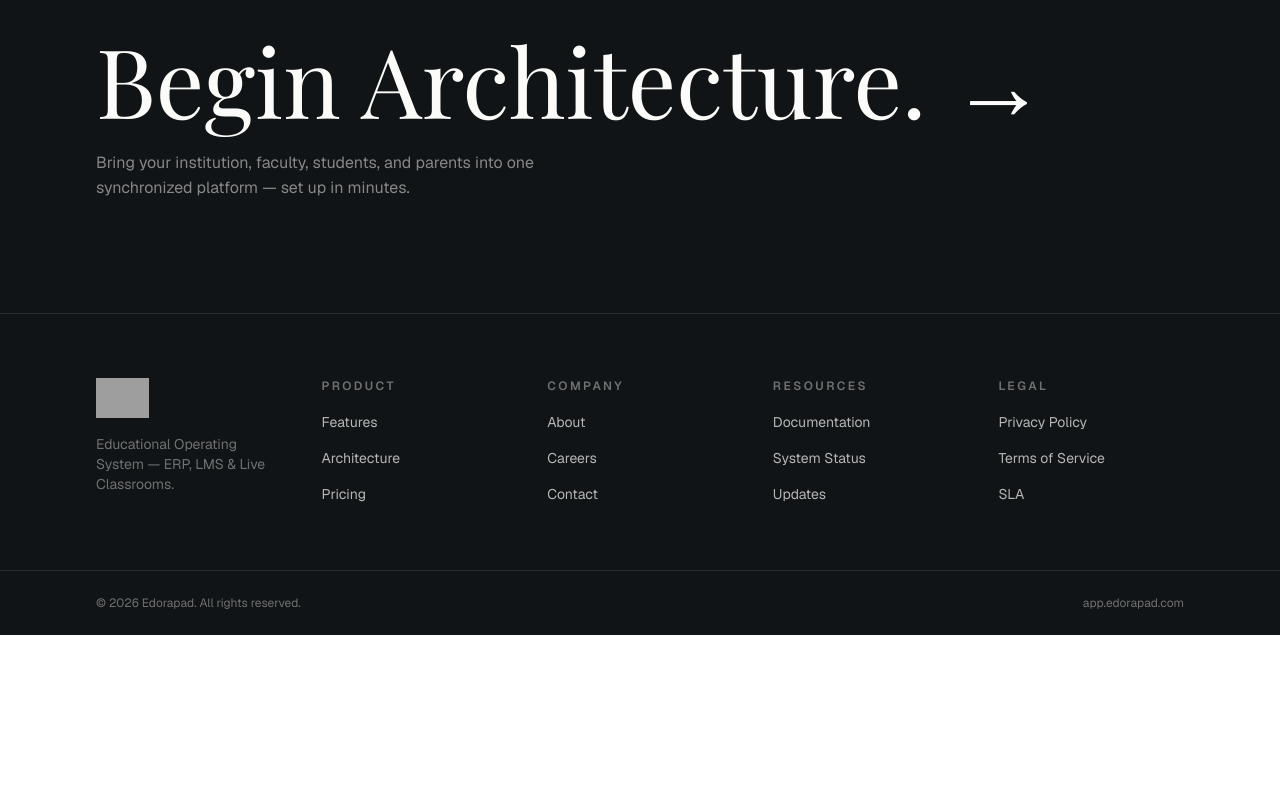
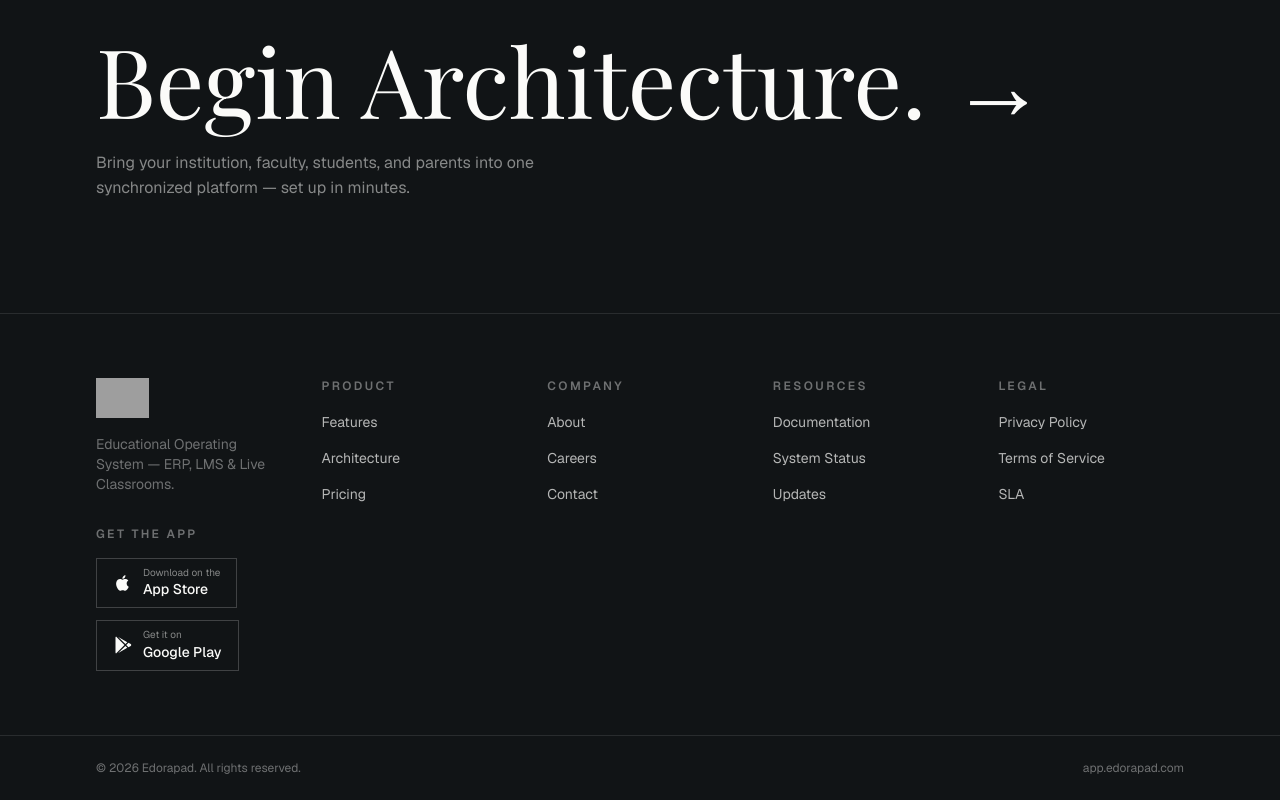
Before and after one commit to Vaavix-Digital/edorapad-landing, a Next.js app: page / in a window 1280 px wide. Shown: the part 10799-11599 px from the top of the page. Before the commit the page ends 11434 px from the top, so only its background shows below. Built offline with nearby package versions, Linux system fonts and the light colour scheme; no server answers; grey boxes are pictures that could not be loaded; a web font is replaced by a local one.

Commit message:
app download option, example.env added

```diff
--- a/src/components/layout/Footer.tsx
+++ b/src/components/layout/Footer.tsx
@@ -3,6 +3,7 @@
 import Image from 'next/image';
 import Link from 'next/link';
 import { motion } from 'framer-motion';
+import { APP_STORE_URL, PLAY_STORE_URL } from '@/lib/appUrl';
 
 export default function Footer() {
   return (
@@ -35,6 +36,27 @@
           <p className="text-sm text-[#FBFBF9]/40">
             Educational Operating System — ERP, LMS & Live Classrooms.
           </p>
+          <p className="text-xs font-semibold tracking-[0.2em] uppercase text-[#FBFBF9]/40 mt-8 mb-4">Get the app</p>
+          <div className="flex flex-wrap gap-3">
+            <a href={APP_STORE_URL} target="_blank" rel="noopener noreferrer" aria-label="Download on the App Store" className="inline-flex items-center gap-2.5 px-4 py-2 border border-[#FBFBF9]/20 hover:border-[#49A796] hover:text-[#49A796] transition-colors duration-300">
+              <svg viewBox="0 0 24 24" fill="currentColor" aria-hidden="true" className="h-5 w-5 shrink-0">
+                <path d="M16.37 12.6c-.02-2.35 1.92-3.48 2.01-3.54-1.1-1.6-2.8-1.82-3.4-1.85-1.45-.15-2.83.85-3.56.85-.74 0-1.87-.83-3.07-.81-1.58.02-3.04.92-3.85 2.33-1.64 2.85-.42 7.07 1.18 9.38.78 1.13 1.71 2.4 2.93 2.36 1.18-.05 1.62-.76 3.04-.76s1.82.76 3.06.74c1.27-.02 2.07-1.15 2.84-2.29.9-1.31 1.27-2.58 1.29-2.65-.03-.01-2.47-.95-2.47-3.76zM14.03 5.7c.65-.79 1.09-1.88.97-2.97-.94.04-2.07.62-2.74 1.41-.6.7-1.13 1.81-.99 2.88 1.05.08 2.11-.53 2.76-1.32z" />
+              </svg>
+              <span className="flex flex-col leading-tight">
+                <span className="text-[10px] text-[#FBFBF9]/50">Download on the</span>
+                <span className="text-sm font-medium">App Store</span>
+              </span>
+            </a>
+            <a href={PLAY_STORE_URL} target="_blank" rel="noopener noreferrer" aria-label="Get it on Google Play" className="inline-flex items-center gap-2.5 px-4 py-2 border border-[#FBFBF9]/20 hover:border-[#49A796] hover:text-[#49A796] transition-colors duration-300">
+              <svg viewBox="0 0 24 24" fill="currentColor" aria-hidden="true" className="h-5 w-5 shrink-0">
+                <path d="M3.61 1.81 13.79 12 3.61 22.19a1.4 1.4 0 0 1-.61-1.18V2.99c0-.49.24-.92.61-1.18zM14.85 13.06l2.36 2.36-10.95 6.27 8.59-8.63zM18.53 9.37l2.74 1.57c.81.47.81 1.65 0 2.12l-2.74 1.57L15.91 12l2.62-2.63zM6.26 2.31l10.95 6.27-2.36 2.36-8.59-8.63z" />
+              </svg>
+              <span className="flex flex-col leading-tight">
+                <span className="text-[10px] text-[#FBFBF9]/50">Get it on</span>
+                <span className="text-sm font-medium">Google Play</span>
+              </span>
+            </a>
+          </div>
         </div>
 
         <div>
--- a/src/lib/appUrl.ts
+++ b/src/lib/appUrl.ts
@@ -6,3 +6,10 @@
 export const APP_URL = (process.env.NEXT_PUBLIC_APP_URL || 'https://www.app.edorapad.com').replace(/\/+$/, '');
 
 export const appUrl = (path = '/') => `${APP_URL}${path.startsWith('/') ? path : `/${path}`}`;
+
+/**
+ * Mobile store listings. Set NEXT_PUBLIC_PLAY_STORE_URL / NEXT_PUBLIC_APP_STORE_URL
+ * to the real listing URLs; until then these fall back to a store search.
+ */
+export const PLAY_STORE_URL = process.env.NEXT_PUBLIC_PLAY_STORE_URL || 'https://play.google.com/store/search?q=edorapad&c=apps';
+export const APP_STORE_URL = process.env.NEXT_PUBLIC_APP_STORE_URL || 'https://apps.apple.com/search?term=edorapad';
```
Also changed, not shown: 1 other file (tests, documents, lock files or other folders).
